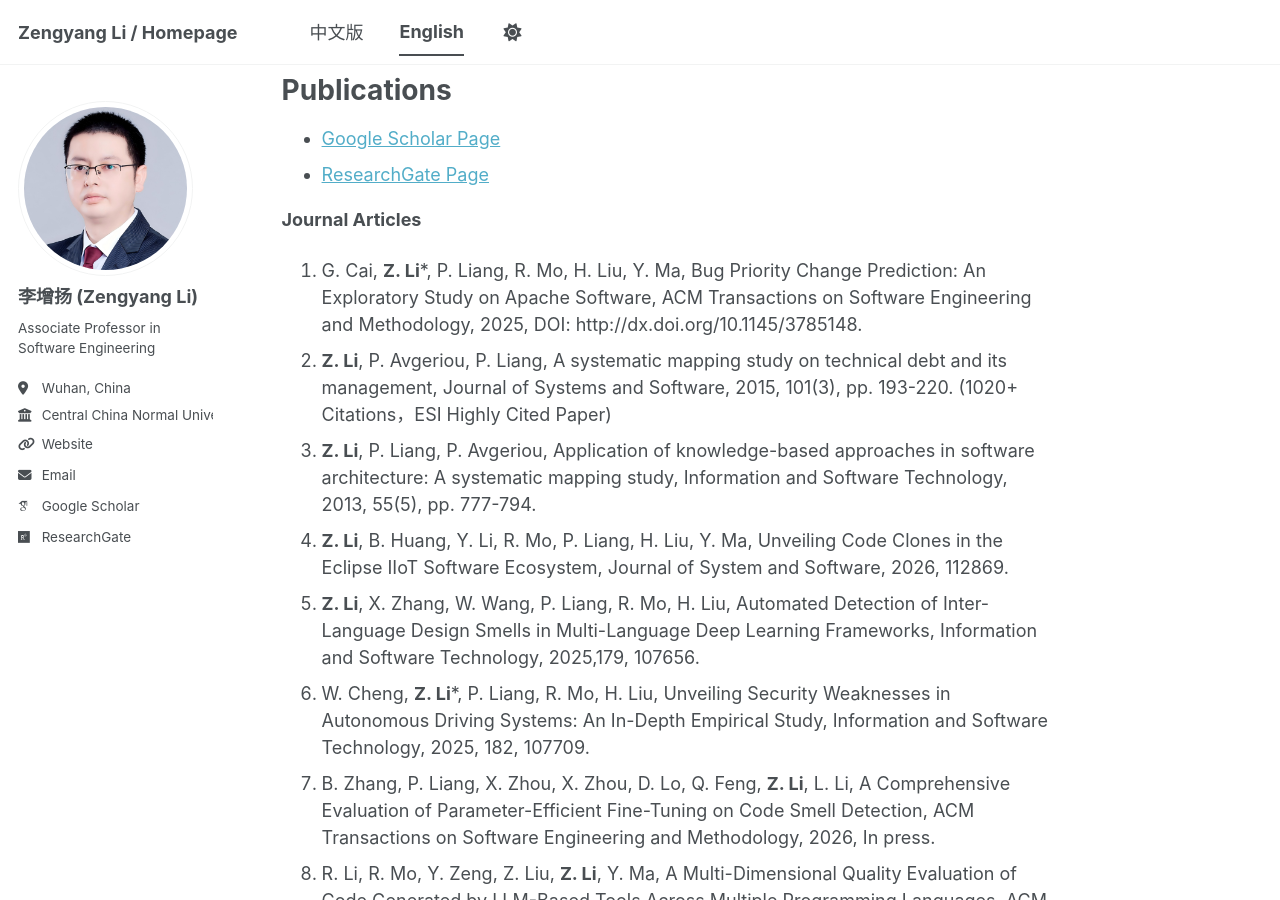
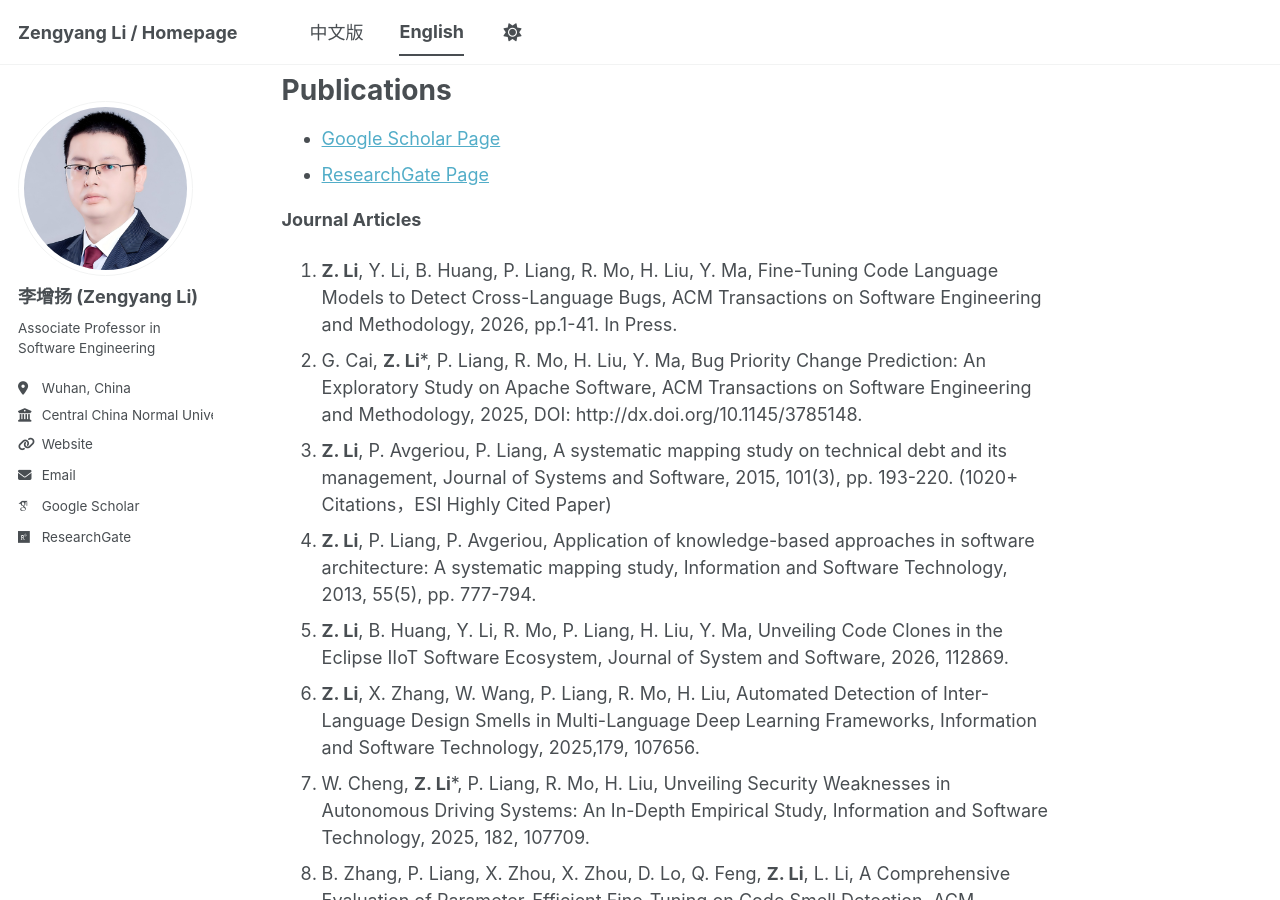
Before and after one commit to zengyang/zengyang.github.io, a Jekyll site: the page built from _pages/abouten.md, in a window 1280 px wide and 900 px high, scrolled down 1019 px. Built offline with Jekyll 4.4.1, drawn with Linux system fonts in a browser that asks for light colours; some web fonts are replaced; a script bundle is joined from its source files by our own code; library files that are not in the unit come from our copies.

Commit message:
Add new journal article to abouten.md

```diff
--- a/_pages/abouten.md
+++ b/_pages/abouten.md
@@ -40,6 +40,7 @@
 - [ResearchGate Page](https://www.researchgate.net/profile/Zengyang-Li/research)
 
 **Journal Articles**
+1. **Z. Li**, Y. Li, B. Huang, P. Liang, R. Mo, H. Liu, Y. Ma, Fine-Tuning Code Language Models to Detect Cross-Language Bugs, ACM Transactions on Software Engineering and Methodology, 2026, pp.1-41. In Press.
 1. G. Cai, **Z. Li***, P. Liang, R. Mo, H. Liu, Y. Ma, Bug Priority Change Prediction: An Exploratory Study on Apache Software, ACM Transactions on Software Engineering and Methodology, 2025, DOI: http://dx.doi.org/10.1145/3785148.
 1. **Z. Li**, P. Avgeriou, P. Liang, A systematic mapping study on technical debt and its management, Journal of Systems and Software, 2015, 101(3), pp. 193-220. (1020+ Citations，ESI Highly Cited Paper)
 1. **Z. Li**, P. Liang, P. Avgeriou, Application of knowledge-based approaches in software architecture: A systematic mapping study, Information and Software Technology, 2013, 55(5), pp. 777-794.
```
